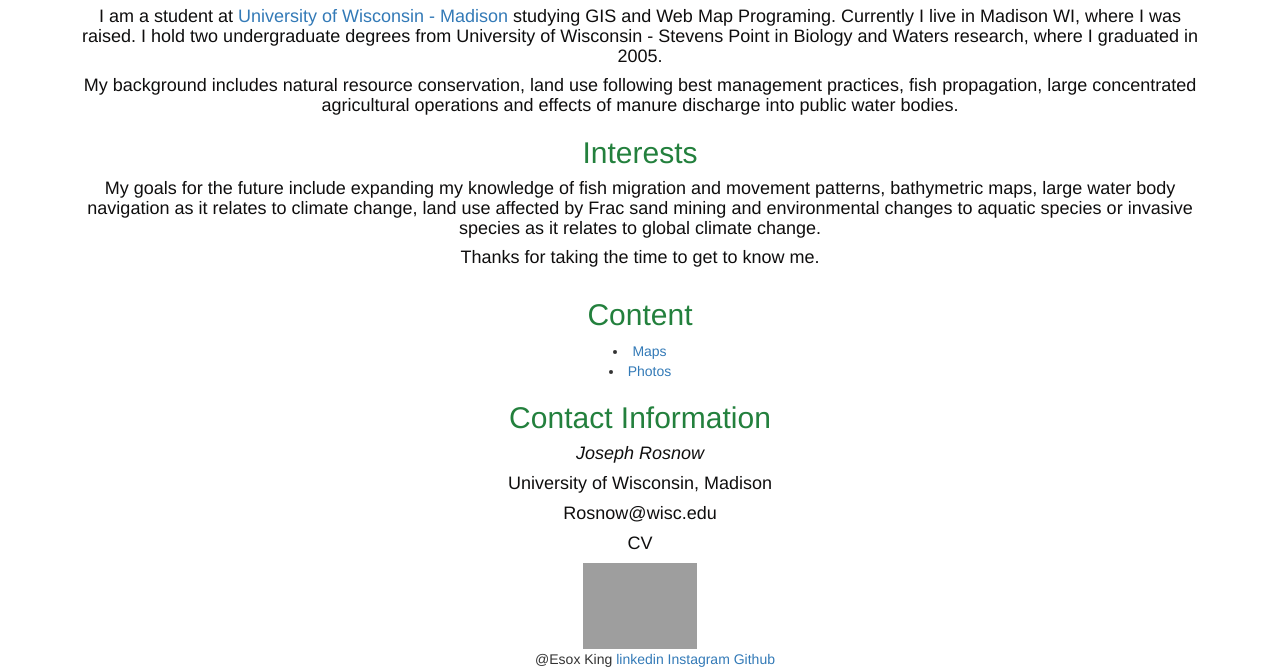
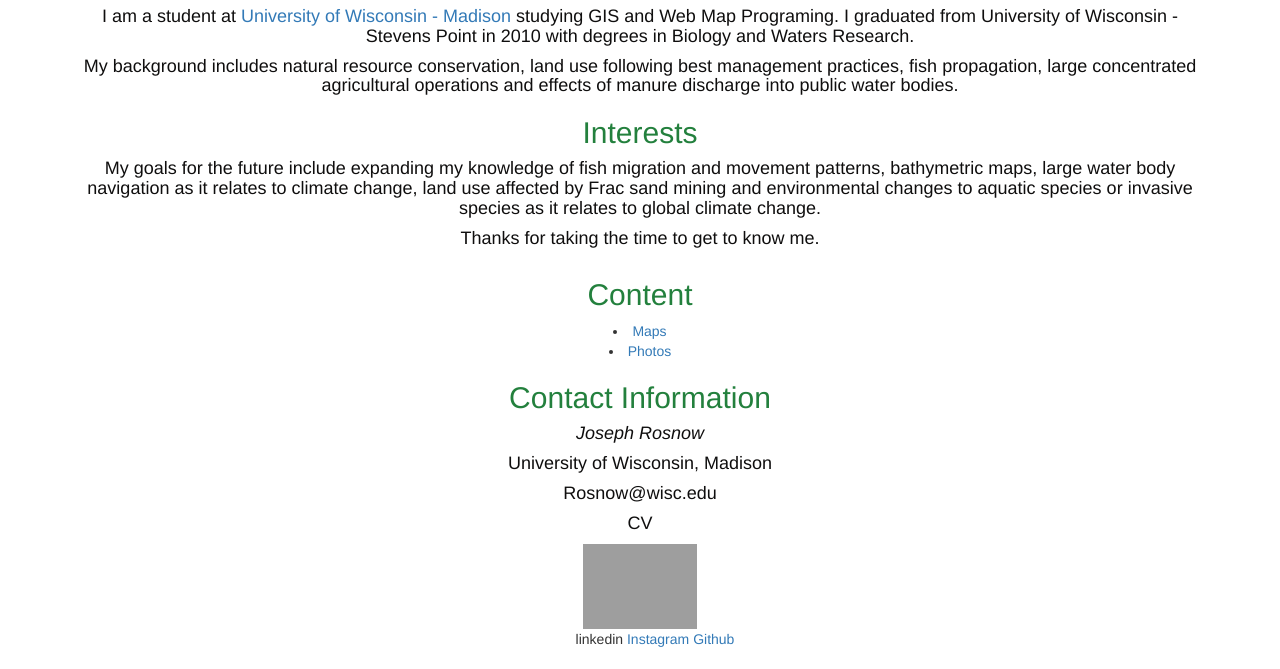
Before and after one commit to joros115/joros115.github.io, a plain HTML site: page lab3.1Desktop.html in a window 1280 px wide. Shown: the part 705-1374 px from the top of the page. Drawn offline with nearby package versions, Linux system fonts and the light colour scheme; grey boxes are pictures that could not be loaded; files whose address does not match are found by name.

Commit message:
Update lab3.1Desktop.html

```diff
--- a/lab3.1Desktop.html
+++ b/lab3.1Desktop.html
@@ -39,7 +39,7 @@
                     <div id="main">
                       <h2>Biography</h2>
 
-                        <p><h4> I am a student at <a href="https://www.geography.wisc.edu/">University of Wisconsin - Madison</a> studying GIS and Web Map Programing.  Currently I live in Madison WI, where I was raised. I hold two undergraduate degrees from University of Wisconsin - Stevens Point in Biology and Waters research, where I graduated in 2005. </h4>
+                        <p><h4> I am a student at <a href="https://www.geography.wisc.edu/">University of Wisconsin - Madison</a> studying GIS and Web Map Programing. I graduated from University of Wisconsin - Stevens Point in 2010 with degrees in Biology and Waters Research. </h4>
 
                         <p><h4>My background includes natural resource conservation, land use following best management practices, fish propagation, large concentrated agricultural operations and effects of manure discharge into public water bodies.</h4>
 
@@ -73,7 +73,6 @@
                         <a href="assets/Resume.pdf"><h4>CV</h4></a>
 			<img src="assets/Greeneye.png" alt="" style="width:10%"/>
                 <div class= "fluid container"
-                    <a href="https://www.twitter.com/Esox_King/">@Esox King</a>
                     <a href="https://www.linkedin.com/in/joe-rosnow-28538514a//">linkedin</a>
                     <a href="https://www.instagram.com/joros115/">Instagram</a>
 			<a href=joros115.github.io/joros115.github.io/>Github</a>
```
